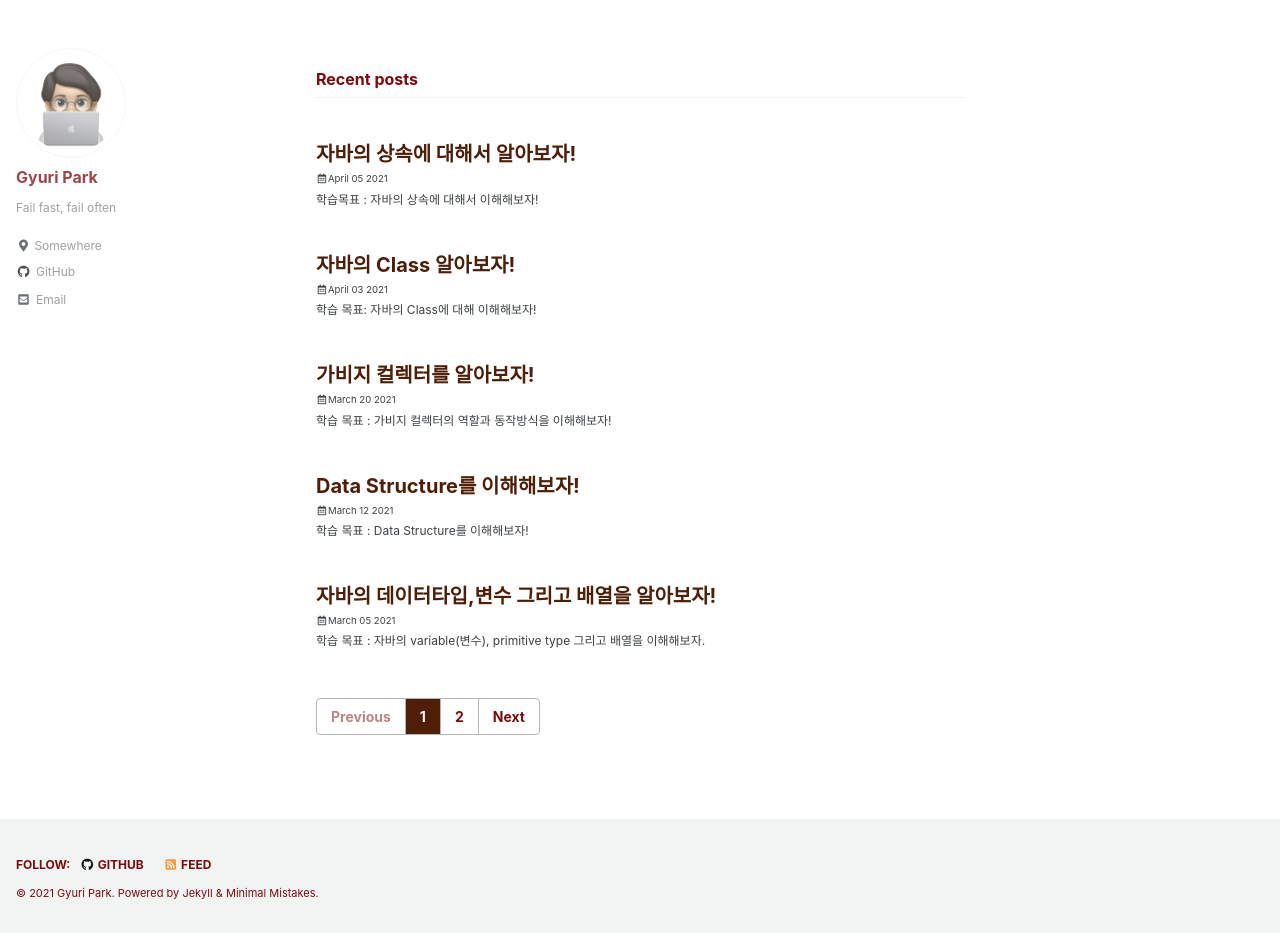
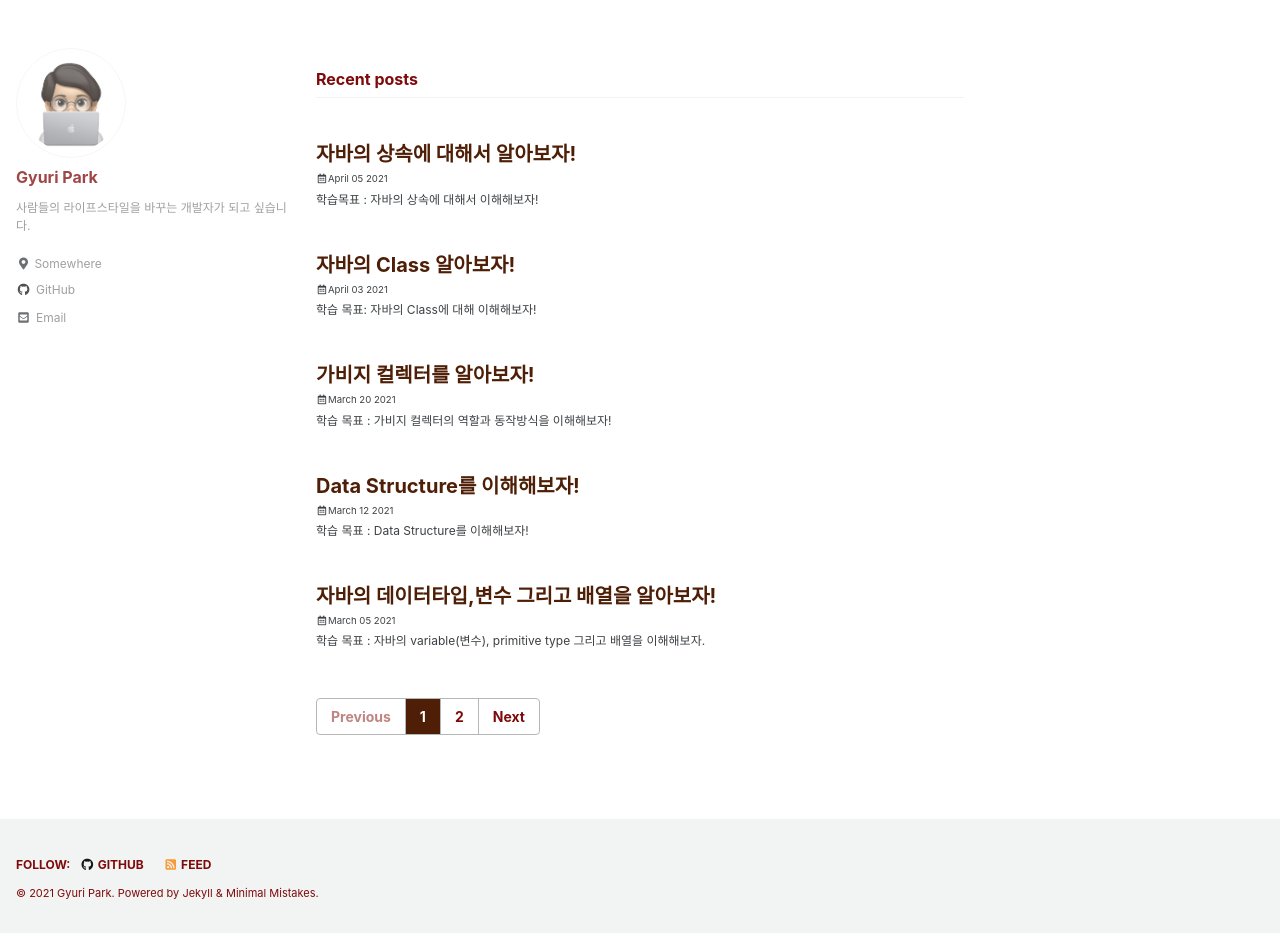
Before and after one commit to gyuripk/blog, a Jekyll site: the page built from index.html, in a window 1280 px wide and 1153 px high. Shown: the part 220-1153 px from the top of the window. Built offline with Jekyll 4.4.1, drawn with Linux system fonts in a browser that asks for light colours; cached includes are drawn as plain includes; the list of posts is cut into pages by our own code.

Commit message:
Update _config.yml

```diff
--- a/_config.yml
+++ b/_config.yml
@@ -20,7 +20,7 @@ title                    : "Gyuri.log"
 title_separator          : ""
 subtitle                 : #
 name                     : "Gyuri Park"
-description              :
+description              : "description부분...!"
 url                      : "https://rbfl6418.github.io"
 baseurl                  : # the subpath of your site, e.g. "/blog"
 repository               : "rbfl6418/rbfl6418.github.io"# GitHub username/repo-name e.g. "mmistakes/minimal-mistakes"
@@ -98,7 +98,7 @@ header:
 author:
   name             : "Gyuri Park"
   avatar           : "/assets/myemoji.jpg"
-  bio              : "Fail fast, fail often"
+  bio              : "사람들의 라이프스타일을 바꾸는 개발자가 되고 싶습니다."
   location         : "Somewhere"
   email            : "rbfl6418@gmail.com"
   links:
```
